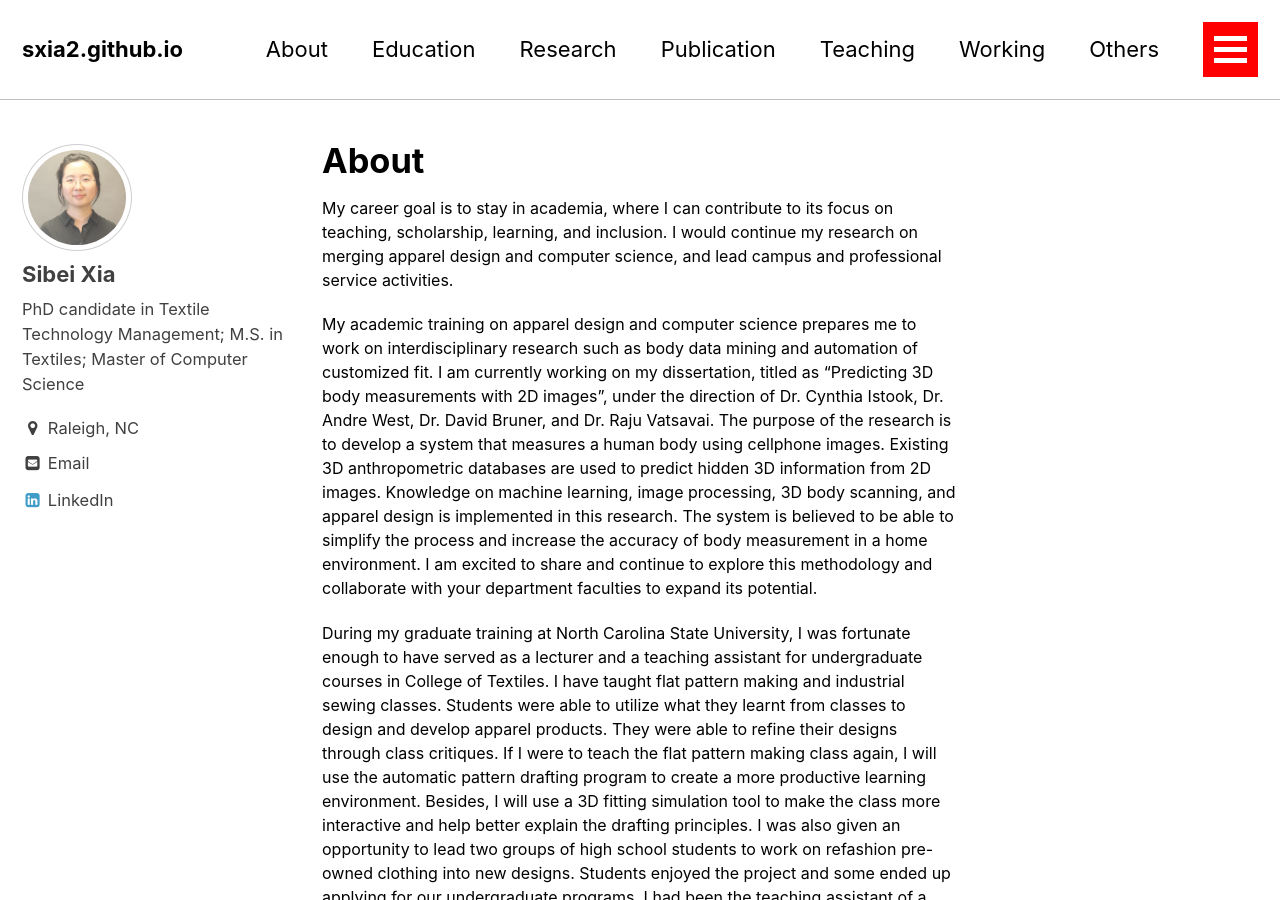
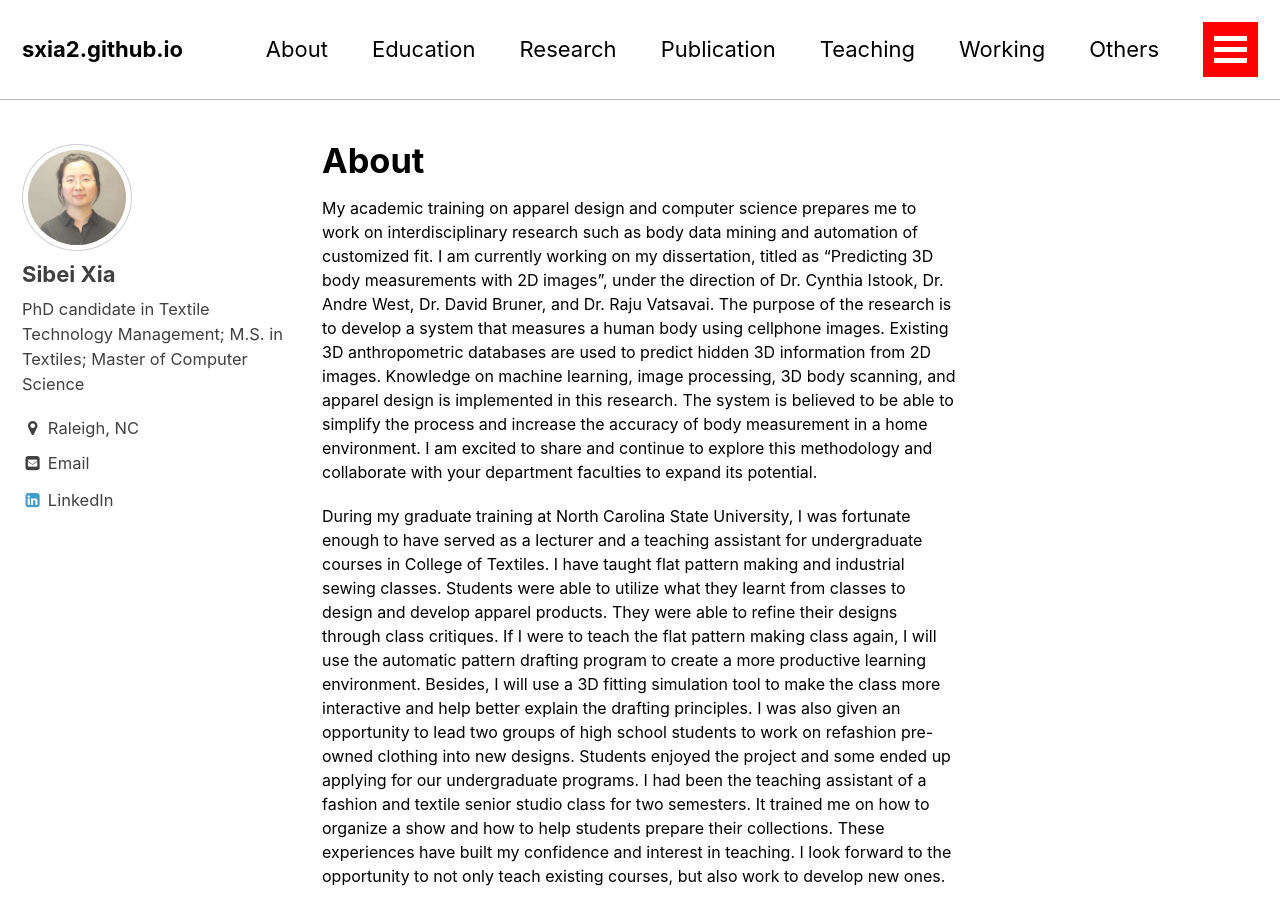
Before and after one commit to sxia2/sxia2.github.io, a Jekyll site: the page built from _pages/about.md, in a window 1280 px wide and 900 px high. Built offline with Jekyll 4.4.1, drawn with Linux system fonts in a browser that asks for light colours.

Commit message:
Home and about

```diff
--- a/_pages/about.md
+++ b/_pages/about.md
@@ -3,8 +3,6 @@ permalink: /about/
 title: "About"
 ---
 
-My career goal is to stay in academia, where I can contribute to its focus on teaching, scholarship, learning, and inclusion. I would continue my research on merging apparel design and computer science, and lead campus and professional service activities.
-
 My academic training on apparel design and computer science prepares me to work on interdisciplinary research such as body data mining and automation of customized fit. I am currently working on my dissertation, titled as “Predicting 3D body measurements with 2D images”, under the direction of Dr. Cynthia Istook, Dr. Andre West, Dr. David Bruner, and Dr. Raju Vatsavai. The purpose of the research is to develop a system that measures a human body using cellphone images. Existing 3D anthropometric databases are used to predict hidden 3D information from 2D images. Knowledge on machine learning, image processing, 3D body scanning, and apparel design is implemented in this research. The system is believed to be able to simplify the process and increase the accuracy of body measurement in a home environment. I am excited to share and continue to explore this methodology and collaborate with your department faculties to expand its potential.
 
 During my graduate training at North Carolina State University, I was fortunate enough to have served as a lecturer and a teaching assistant for undergraduate courses in College of Textiles. I have taught flat pattern making and industrial sewing classes. Students were able to utilize what they learnt from classes to design and develop apparel products. They were able to refine their designs through class critiques. If I were to teach the flat pattern making class again, I will use the automatic pattern drafting program to create a more productive learning environment. Besides, I will use a 3D fitting simulation tool to make the class more interactive and help better explain the drafting principles. I was also given an opportunity to lead two groups of high school students to work on refashion pre-owned clothing into new designs. Students enjoyed the project and some ended up applying for our undergraduate programs. I had been the teaching assistant of a fashion and textile senior studio class for two semesters. It trained me on how to organize a show and how to help students prepare their collections. These experiences have built my confidence and interest in teaching. I look forward to the opportunity to not only teach existing courses, but also work to develop new ones.
--- a/index.html
+++ b/index.html
@@ -3,3 +3,5 @@ author_profile: true
 ---
 
 <strong>Welcome!
+
+My name is Sibei Xia. I am currently pursuing a PhD in Textile Technology Management at North Carolina State University. I have a Master of Computer Science degree and a Master of Science degree in Textiles. My research focuses on using data mining, body scanning, and image processing techniques to automate size and fit of apparels. My career goal is to stay in academia, where I can contribute to its focus on teaching, scholarship, learning, and inclusion. I would continue my research on merging apparel design and computer science, and lead campus and professional service activities.
```
